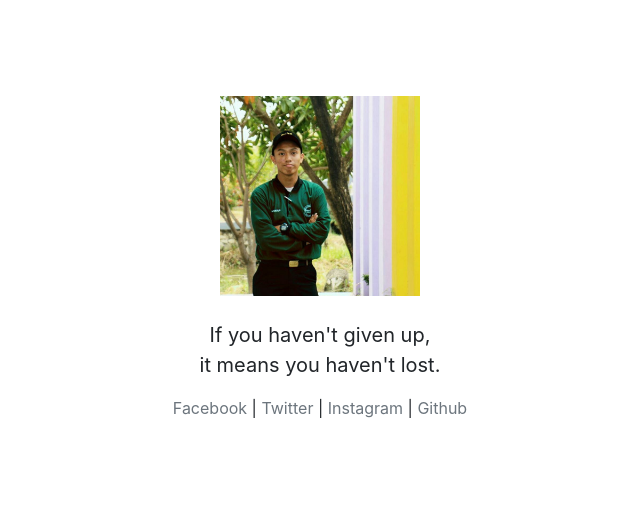
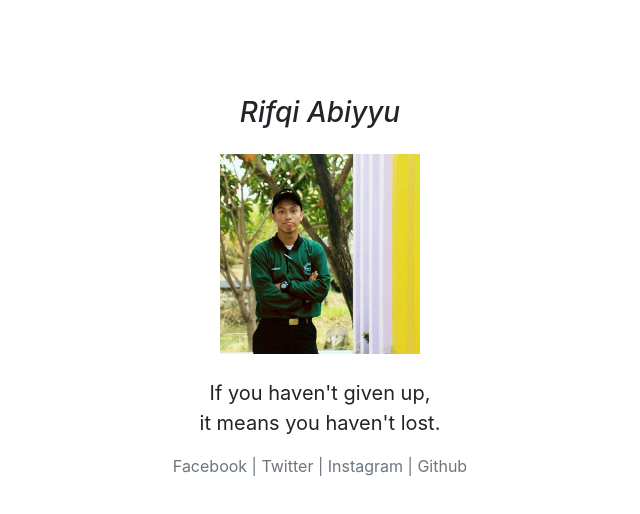
Before and after one commit to rifqibyy/rifqibyy.github.io, a plain HTML site: page index.html in a window 1280 px wide. Shown: the whole page, without its empty margins (320-960 px from the left). Drawn offline with nearby package versions, Linux system fonts and the light colour scheme.

Commit message:
Add title

```diff
--- a/index.html
+++ b/index.html
@@ -9,7 +9,7 @@
     <link rel="stylesheet" href="https://stackpath.bootstrapcdn.com/bootstrap/4.1.3/css/bootstrap.min.css" integrity="sha384-MCw98/SFnGE8fJT3GXwEOngsV7Zt27NXFoaoApmYm81iuXoPkFOJwJ8ERdknLPMO" crossorigin="anonymous">
     <!-- My Style -->
     <style>
-    	a {
+    	a, .link {
     		color: #6c757d;
     	}
     	a:hover {
@@ -30,15 +30,18 @@
     <div class="container">
     	<div class="box mt-5 pt-5 ">
     		<center>
+    			<h3 class="mb-4"><em>Rifqi Abiyyu</em></h3>
     			<img src="rifqi_abiyyu.jpg" alt="Profile Picture" style="width: 200px">
 					<blockquote class="blockquote mt-4">
 					  If you haven't given up,<br>
 					  it means you haven't lost.
 					</blockquote>
-					<a href="https://fb.me/rfqbyy" target="_blank">Facebook</a> |
-					<a href="https://twitter.com/rifqibyy" target="_blank">Twitter</a> |
-					<a href="https://instagr.am/rifqibyy" target="_blank">Instagram</a> |
-					<a href="https://github.com/rifqibyy" target="_blank">Github</a>
+					<div class="link">
+						<a href="https://fb.me/rfqbyy" target="_blank">Facebook</a> |
+						<a href="https://twitter.com/rifqibyy" target="_blank">Twitter</a> |
+						<a href="https://instagr.am/rifqibyy" target="_blank">Instagram</a> |
+						<a href="https://github.com/rifqibyy" target="_blank">Github</a>
+					</div>
     			<p></p>
     		</center>
     	</div>
```
